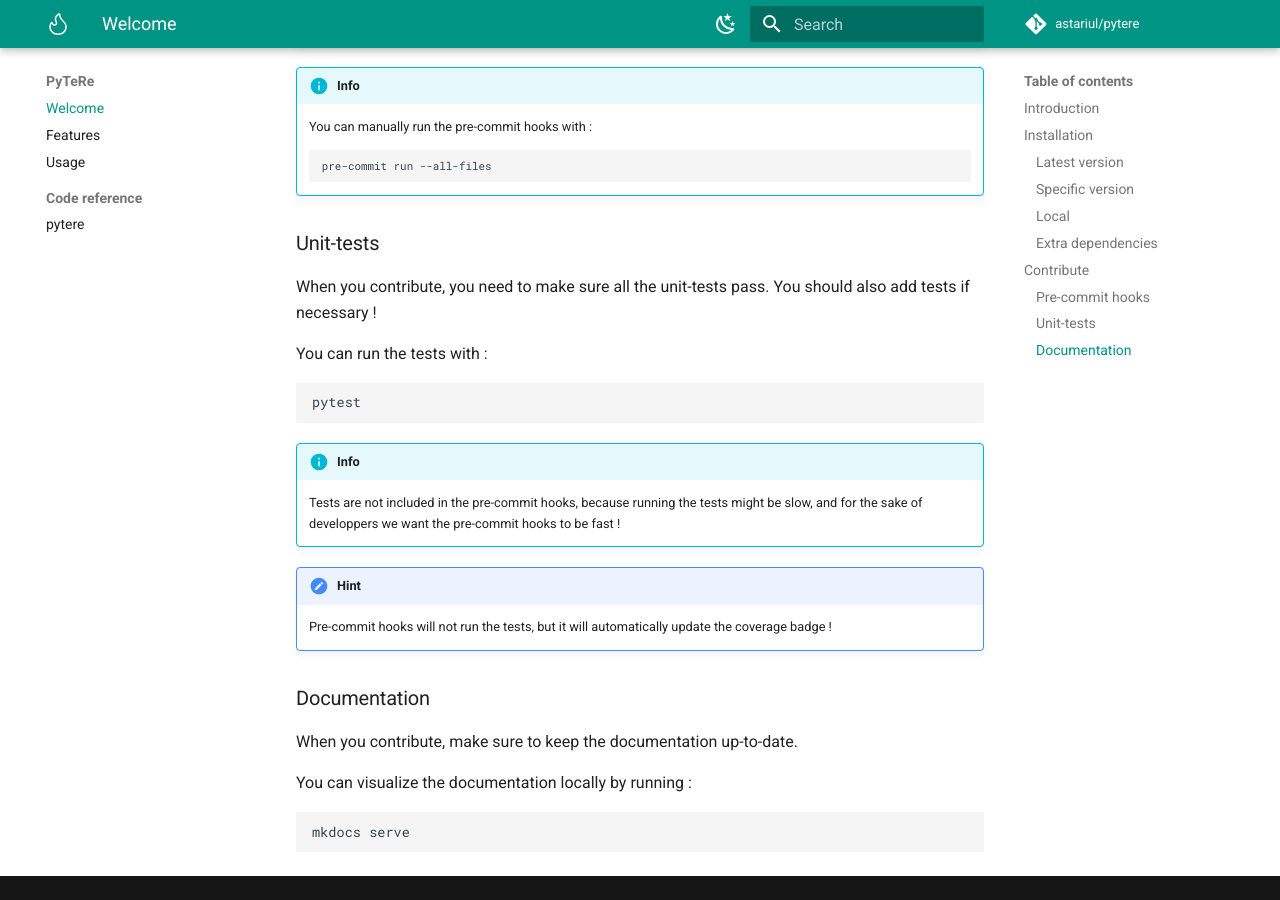
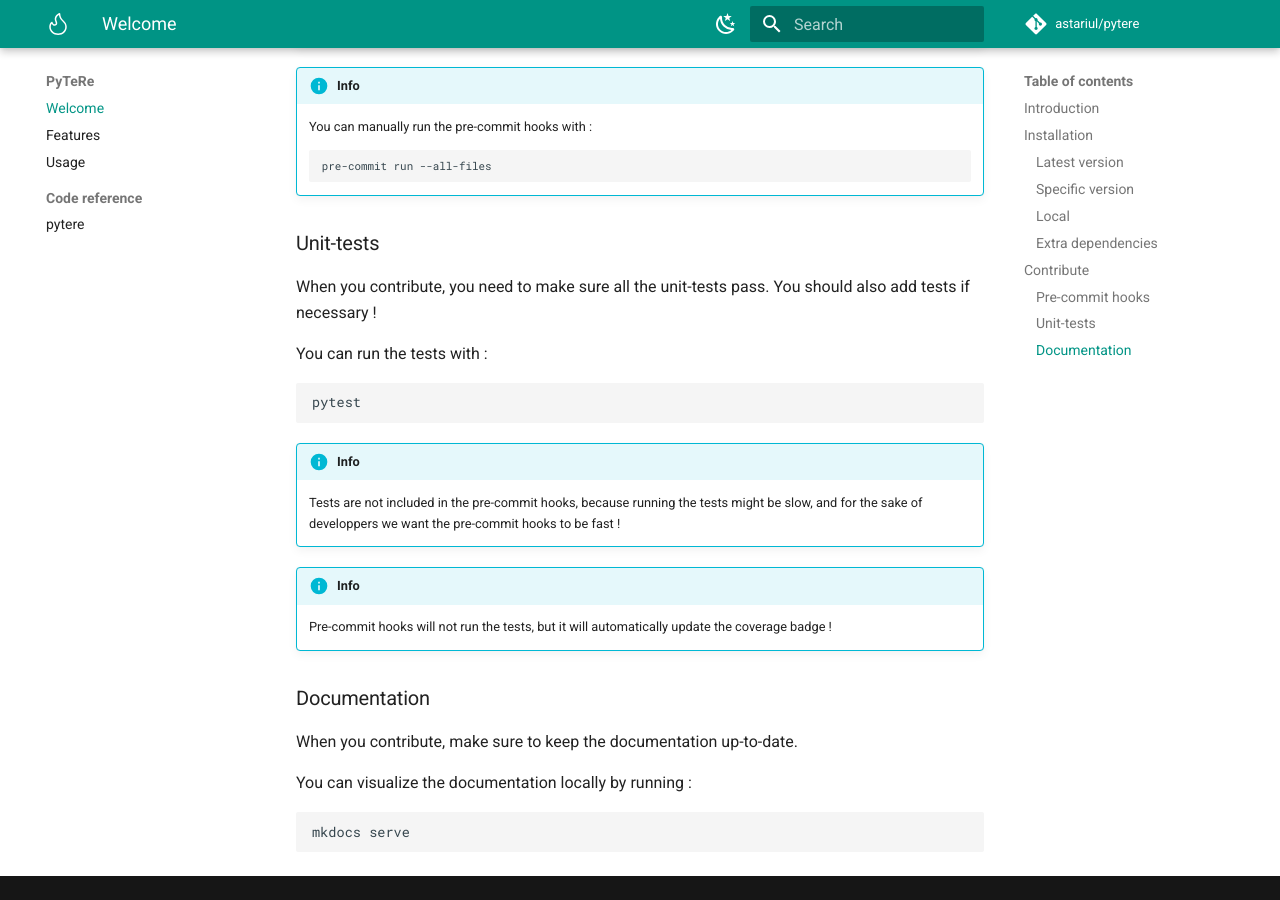
Before and after one commit to astariul/pytere, an MkDocs documentation site: the page built from docs/index.md, in a window 1280 px wide and 900 px high, scrolled down 2358 px. Built offline with MkDocs 1.6.1 and Material for MkDocs 9.7.7, drawn with Linux system fonts in a browser that asks for light colours; comment, search, counter and statistics services are not loaded; the version menu is left out.

Commit message:
:memo: Change admonition

```diff
--- a/docs/index.md
+++ b/docs/index.md
@@ -112,7 +112,7 @@ pytest
 !!! info
     Tests are not included in the pre-commit hooks, because running the tests might be slow, and for the sake of developpers we want the pre-commit hooks to be fast !
 
-!!! hint
+!!! info
     Pre-commit hooks will not run the tests, but it will automatically update the coverage badge !
 
 ### Documentation
```
